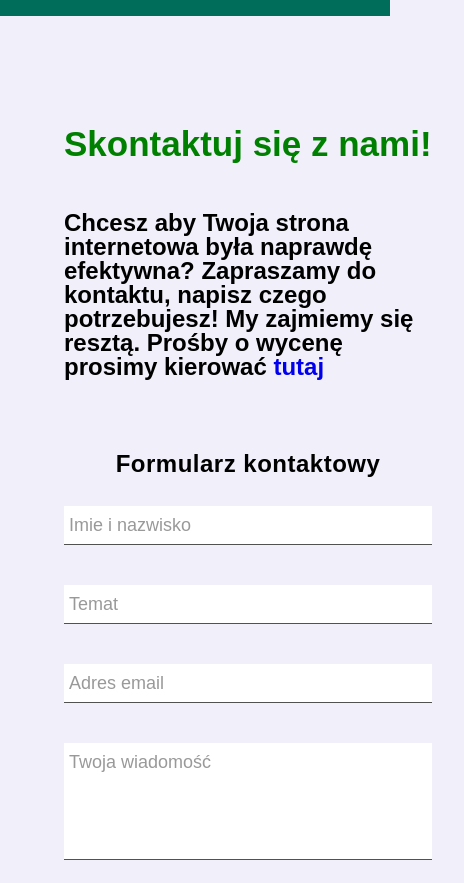
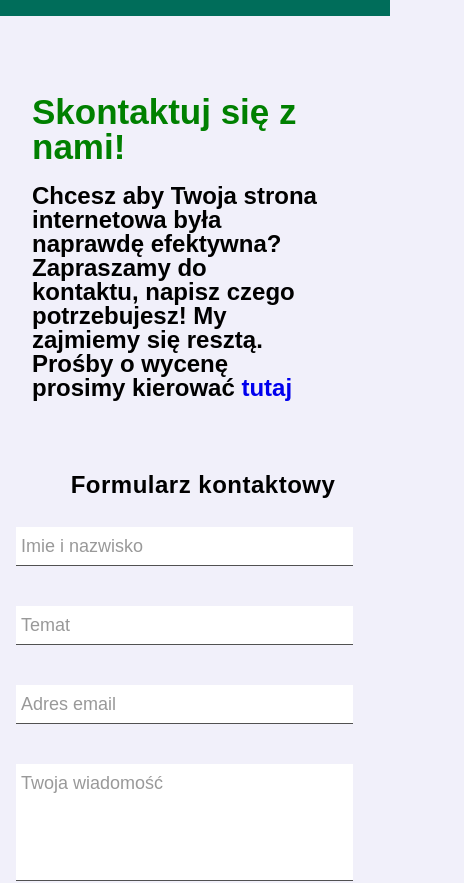
Before and after one commit to LaPatusek/Strony-na-Wypasie, a React (Create React App) app: page /kontakt in a window 390 px wide. Shown: the part 940-1823 px from the top of the page, 464 px wide, since content can reach past the window. Built offline with nearby package versions, Linux system fonts and the light colour scheme.

Commit message:
mediaQuery

```diff
--- a/src/Components/UI/Card.module.css
+++ b/src/Components/UI/Card.module.css
@@ -6,6 +6,6 @@
 
 @media screen and (max-width: 800px) {
     .card {
-        padding: 2rem;
+        padding: 0rem;
     }
 }
--- a/src/Pages/Formularz.js
+++ b/src/Pages/Formularz.js
@@ -430,9 +430,9 @@ const Formularz = () => {
       <section className={styles['right-section']}>
         <h2>Skontaktuj się z nami!</h2>
         <h3>
-          Tworzymy strony internetowe z myślą o Tobie i Twoim biznesie. <br />{' '}
+          Tworzymy strony internetowe z myślą o Tobie i Twoim biznesie.
           Opowiedz nam o swoim projekcie,
-          <br /> a my przygotujemy wycenę dla Ciebie.
+         a my przygotujemy wycenę dla Ciebie.
         </h3>
       </section>
     </Card>
--- a/src/Pages/Formularz.module.css
+++ b/src/Pages/Formularz.module.css
@@ -286,17 +286,30 @@ textarea {
   .wrap {
     grid-template-columns: repeat(1, 1fr);
     grid-row-start: 3;
+    justify-content: center;
   }
 
   .left-section {
-    padding: 0;
+    padding-left: 1.5rem;
+    order: 2;
   }
 
   .right-section {
-    padding: 0;
+    padding: 2rem 1rem 2rem 1.5rem;
+    width: 90%;
+    order: 1;
   }
 
   .right-section h3 {
     width: fit-content;
   }
+
+  .options {
+    width: 90%;
+    padding: 1rem;
+  }
+
+  .buttons {
+    margin-bottom: 50px;
+  }
 }
--- a/src/Pages/Kontakt.module.css
+++ b/src/Pages/Kontakt.module.css
@@ -249,13 +249,13 @@
   }
 
   .first-section {
-    width: 100%;
     grid-template-columns: repeat(1, 1fr);
     row-gap: 50px;
   }
 
   .kontakt {
     grid-template-columns: repeat(1, 1fr);
+    justify-content: center;
   }
 
   .left-section {
@@ -263,15 +263,16 @@
     padding-bottom: 0;
   }
 
+  .left-section h3 {
+    margin-bottom: 20px;
+  }
+
   .left-section h4 {
     margin-bottom: 25px;
   }
 
-  .buttons,
-  .left-section,
-  .bar,
-  .input,
-  .mess-after-form  {
-    width: 100%;
+  .right-section {
+    padding-right: 0;
+    padding-left: 1rem;
   }
 }
--- a/src/index.css
+++ b/src/index.css
@@ -35,9 +35,3 @@ code {
 .font-center {
   text-align: center;
 }
-
-@media screen and (max-width: 800px) {
-  :root {
-    --sidebar-width: 20px !important;
-  }
-}
```
